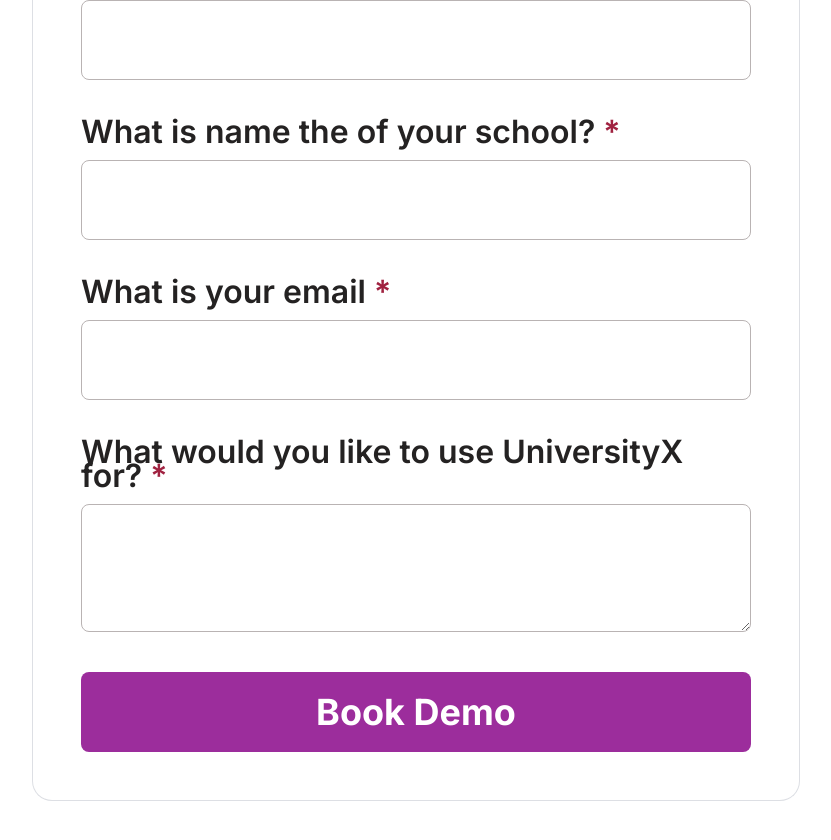
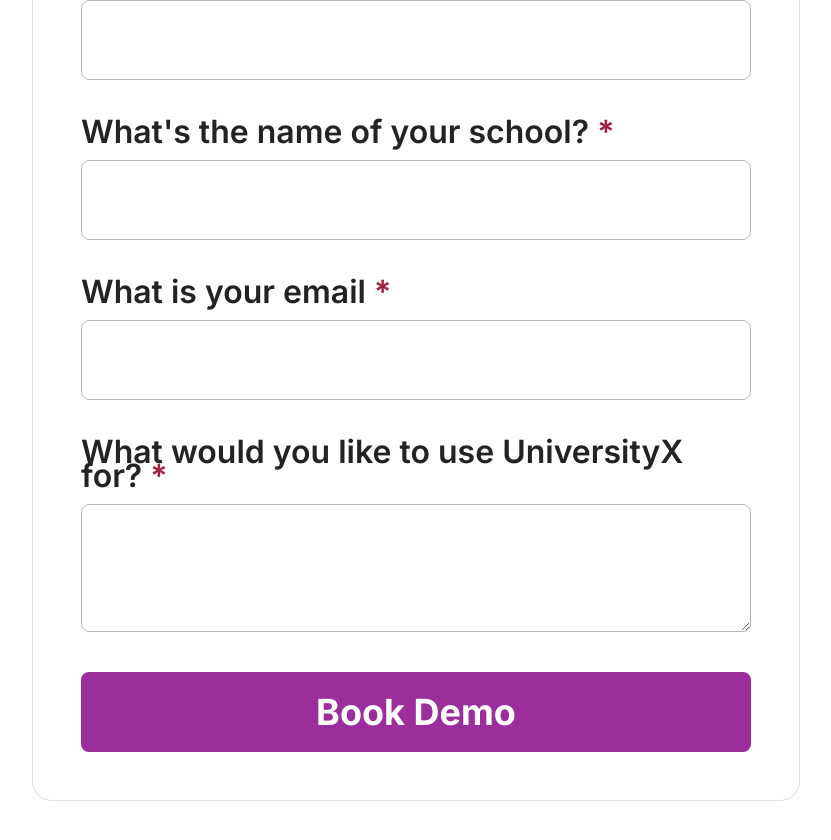
Before and after one commit to universityx-app/Alpha, a React (Vite) app: page / in a window 1280 px wide. Shown: the part 5820-6660 px from the top of the page, without its empty margins (224-1055 px from the left). Built offline with nearby package versions, Linux system fonts and the light colour scheme.

Commit message:
fixed typo

```diff
--- a/src/routes/Home.tsx
+++ b/src/routes/Home.tsx
@@ -387,7 +387,7 @@
               htmlFor="school"
               className="font-plus_jakarta font-semibold text-xl md:text-[2rem] leading-6 text-[#242222]"
             >
-              What is name the of your school?{" "}
+              What's the name of your school?{" "}
               <span className="text-[#A02240]">*</span>
             </label>
             <input
```
